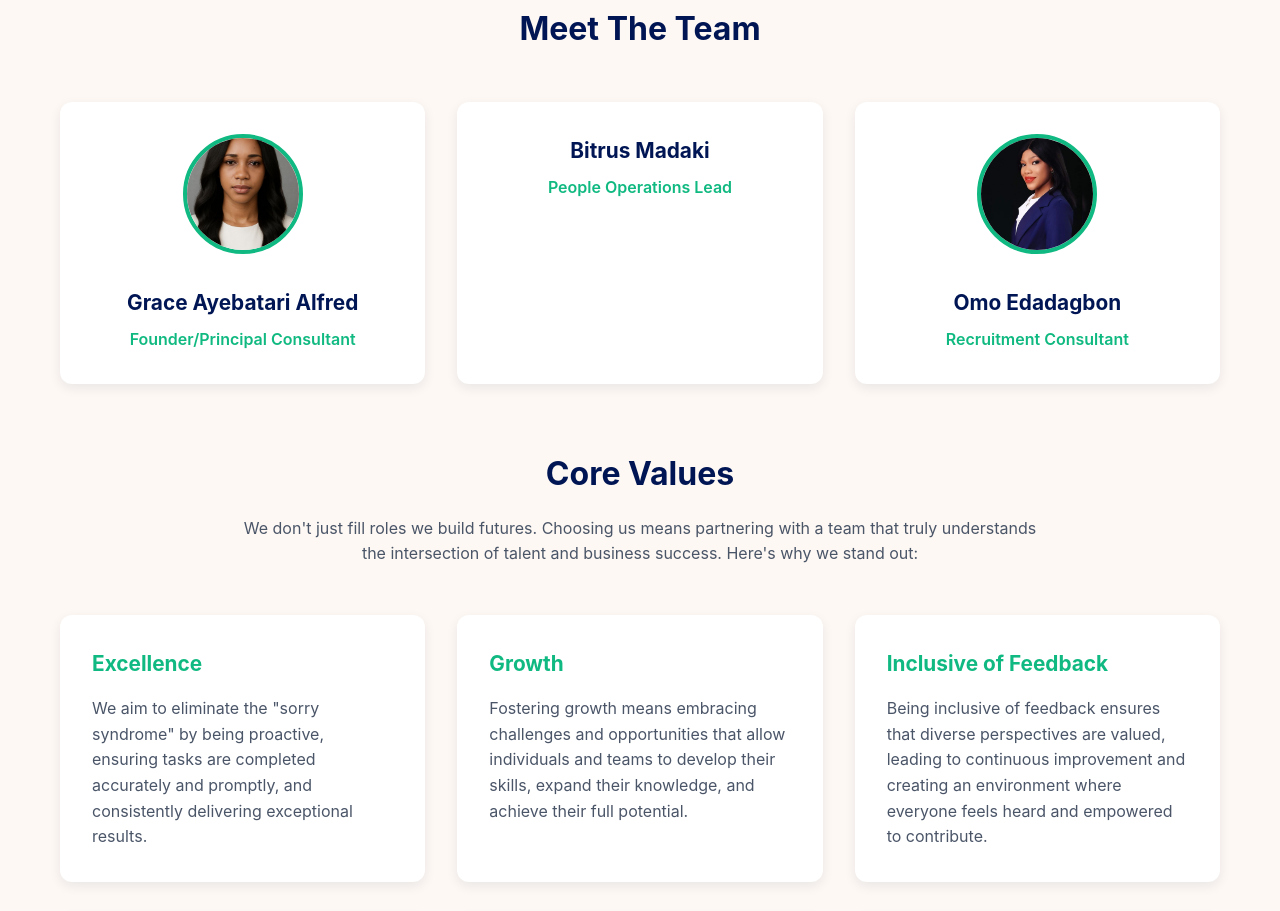
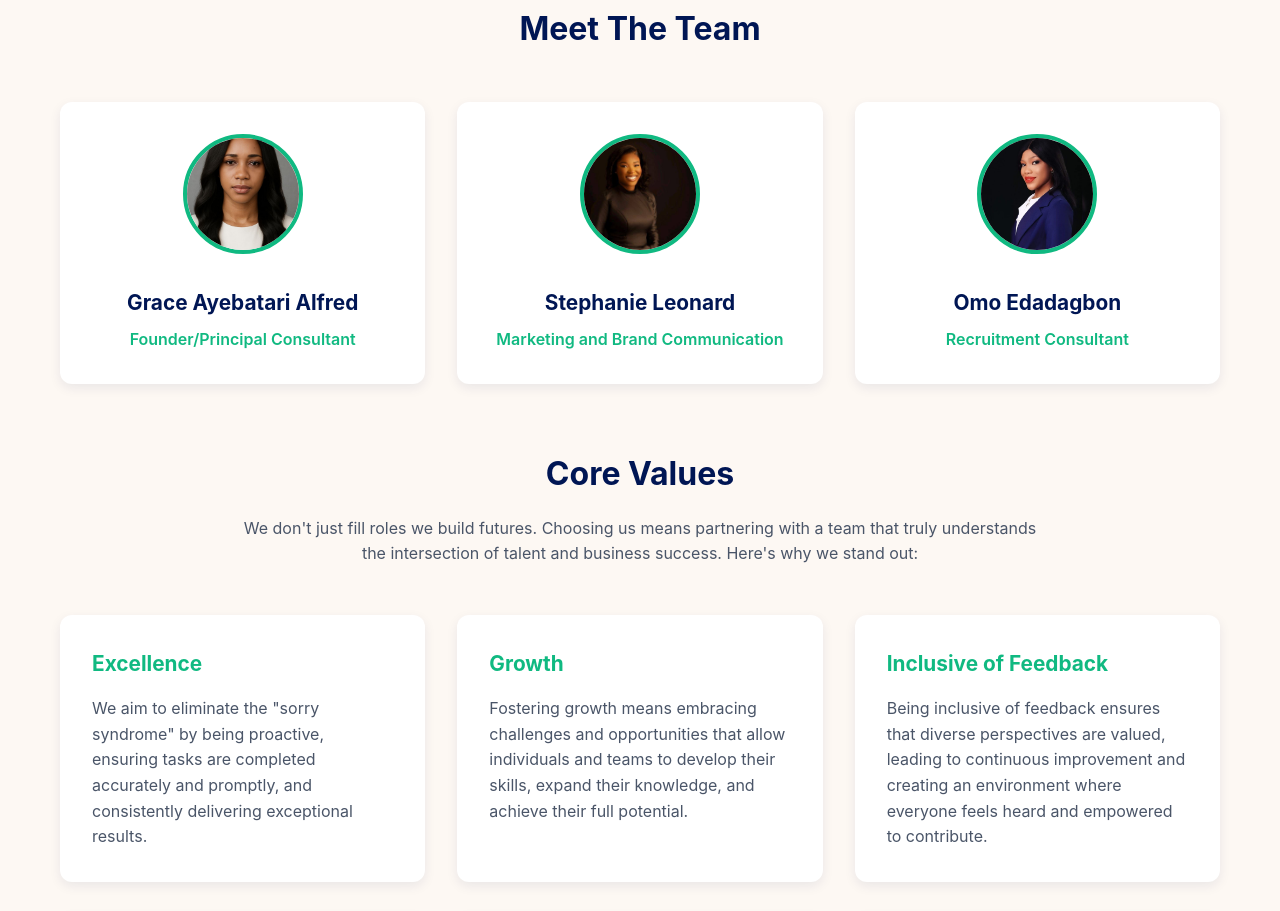
Before and after one commit to ColourfulRhythm/Urehgab, a website: page aboutus.html in a window 1280 px wide. Shown: the part 2292-3203 px from the top of the page. Drawn offline with Linux system fonts and the light colour scheme.

Commit message:
Replace Bitrus Madaki with Stephanie Leonard in team section

```diff
--- a/aboutus.html
+++ b/aboutus.html
@@ -111,9 +111,12 @@
                         </div>
                     </div>
                     <div class="team-member">
+                        <div class="member-image">
+                            <img src="public/about-us/stephanie_leonard.jpg" alt="Stephanie Leonard" class="member-img">
+                        </div>
                         <div class="member-info">
-                            <h3>Bitrus Madaki</h3>
-                            <p class="member-title">People Operations Lead</p>
+                            <h3>Stephanie Leonard</h3>
+                            <p class="member-title">Marketing and Brand Communication</p>
                         </div>
                     </div>
                     <div class="team-member">
```
Also changed, not shown: public/about-us/stephanie_leonard.jpg (added).
